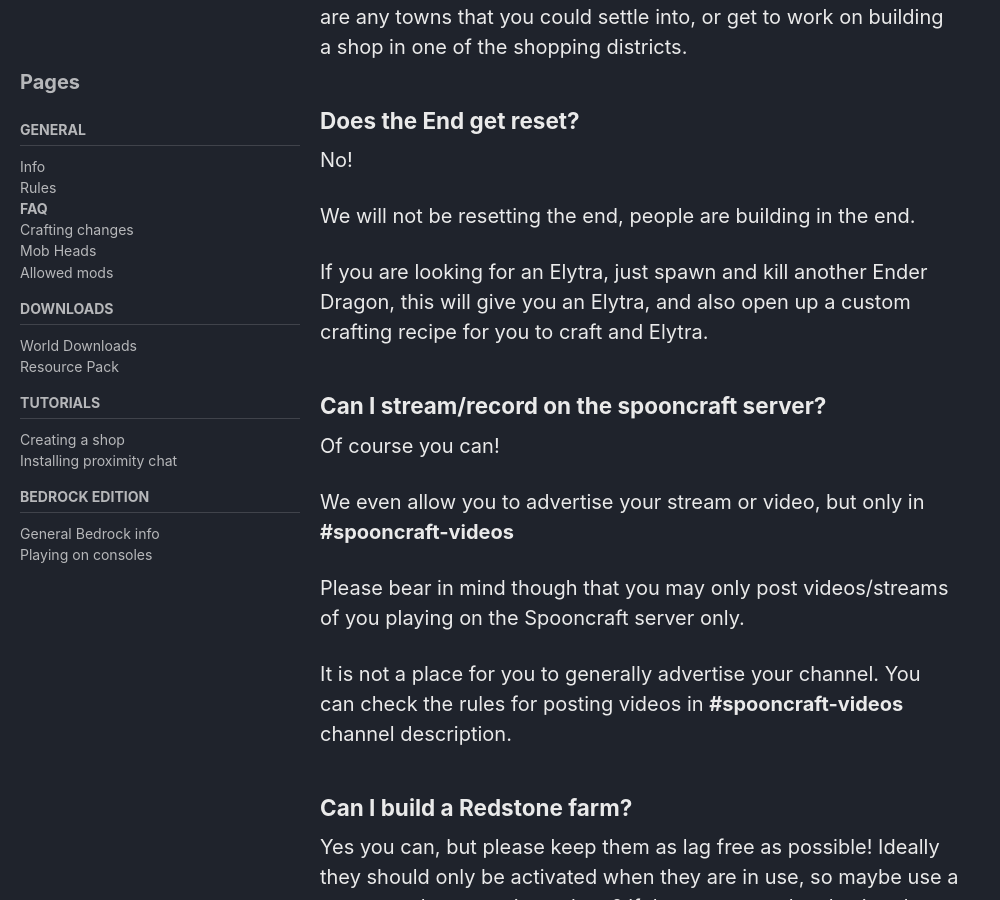
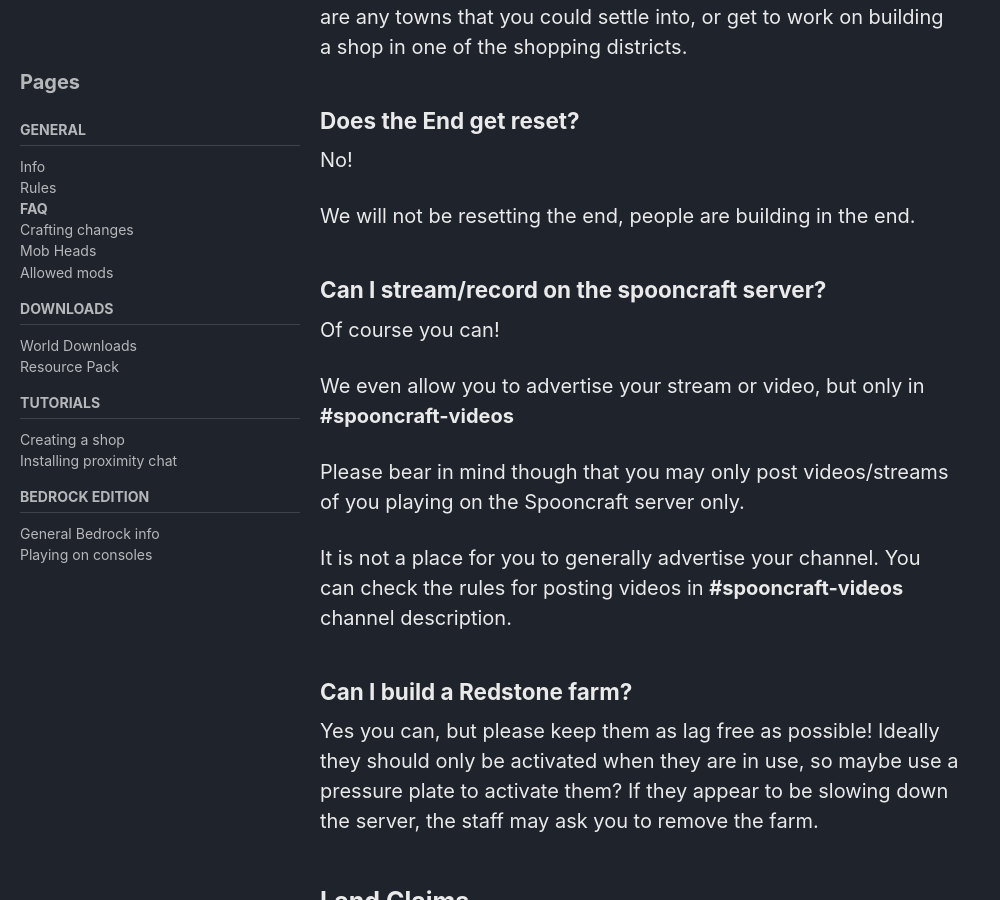
Before and after one commit to MumboDiscord/spooncraft-docs, a Jekyll site: the page built from faq.markdown, in a window 1280 px wide and 900 px high, scrolled down 2052 px. Shown: the whole window, without its empty margins (0-1000 px from the left). Built offline with Jekyll 4.4.1, drawn with Linux system fonts in a browser that asks for light colours; cached includes are drawn as plain includes.

Commit message:
Update end faq

```diff
--- a/faq.markdown
+++ b/faq.markdown
@@ -61,8 +61,6 @@
 No!
 
 We will not be resetting the end, people are building in the end.
-
-If you are looking for an Elytra, just spawn and kill another Ender Dragon, this will give you an Elytra, and also open up a custom crafting recipe for you to craft and Elytra.
 
 ### Can I stream/record on the spooncraft server?
 
```
